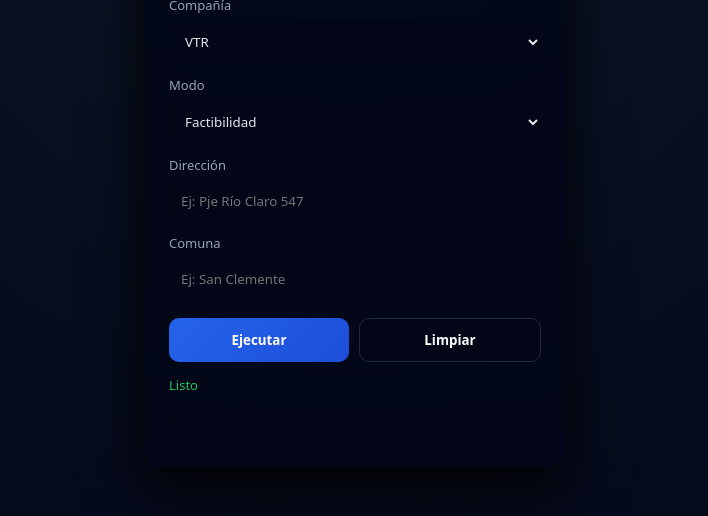
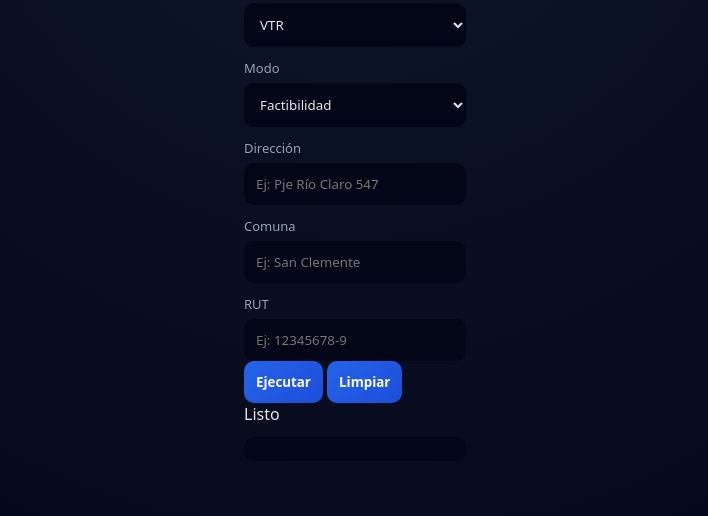
Before and after one commit to ZokoApp/legends-pwa-vercel, a plain HTML site: page index.html in a window 1280 px wide. Shown: the part 210-726 px from the top of the page, without its empty margins (285-993 px from the left). Drawn offline with Linux system fonts and the light colour scheme.

Commit message:
Refactor index.html with new layout and fields
Updated HTML structure and added RUT input field.

```diff
--- a/index.html
+++ b/index.html
@@ -8,34 +8,46 @@
 </head>
 <body>
 
-  <div class="app">
+  <div class="container">
     <h1>Legends Bot</h1>
 
+    <!-- COMPAÑÍA -->
     <label>Compañía</label>
     <select id="company">
       <option value="VTR">VTR</option>
       <option value="CLARO">CLARO</option>
     </select>
 
+    <!-- MODO -->
     <label>Modo</label>
     <select id="mode">
       <option value="factibilidad">Factibilidad</option>
       <option value="estado">Estado</option>
     </select>
 
+    <!-- DIRECCIÓN -->
     <label>Dirección</label>
-    <input id="address" placeholder="Ej: Pje Río Claro 547" />
+    <input id="address" type="text" placeholder="Ej: Pje Río Claro 547"/>
 
+    <!-- COMUNA -->
     <label>Comuna</label>
-    <input id="comuna" placeholder="Ej: San Clemente" />
+    <input id="comuna" type="text" placeholder="Ej: San Clemente"/>
 
-    <div class="buttons">
+    <!-- RUT -->
+    <label>RUT</label>
+    <input id="rut" type="text" placeholder="Ej: 12345678-9"/>
+
+    <!-- BOTONES -->
+    <div class="actions">
       <button id="btnRun">Ejecutar</button>
-      <button id="btnClear" class="secondary">Limpiar</button>
+      <button id="btnClear">Limpiar</button>
     </div>
 
-    <div id="status">Listo</div>
-    <pre id="output"></pre>
+    <!-- ESTADO (🔥 ESTE ERA EL QUE FALTABA) -->
+    <div id="statusText" class="status">Listo</div>
+
+    <!-- RESULTADO -->
+    <div id="output"></div>
   </div>
 
   <script src="app.js"></script>
```
Lines whose indentation alone changed are shown as unchanged.
